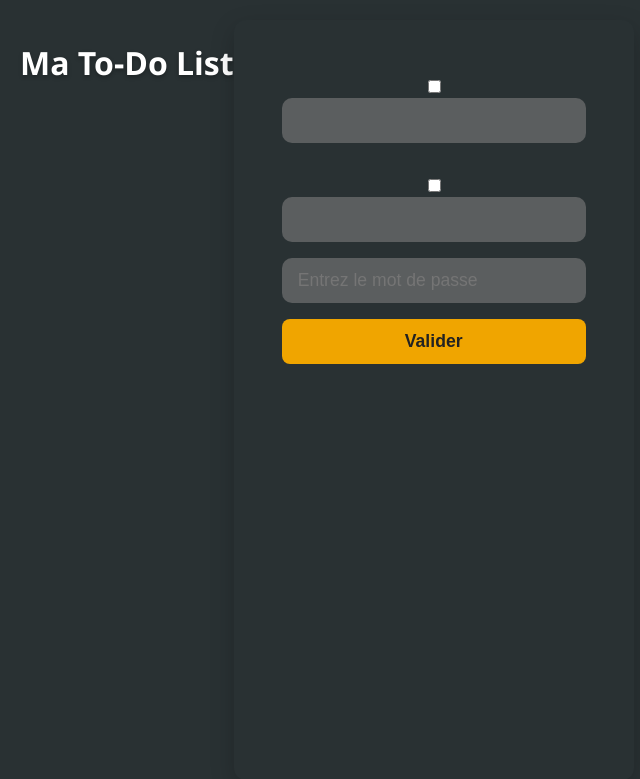
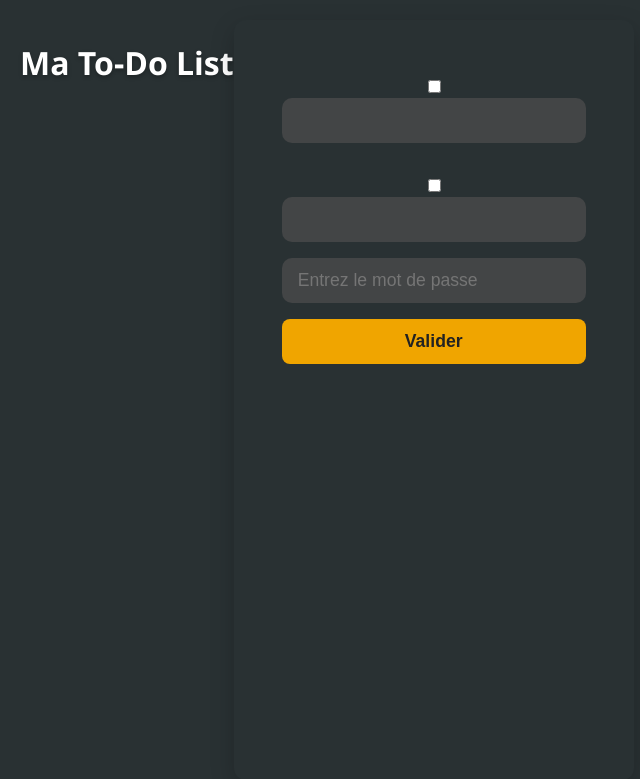
Before and after one commit to dim2008/projet, a Flask app: page / in a window 1280 px wide. Shown: the top 779 px of the page, without its empty margins (0-640 px from the left). Run offline with Flask 3, Linux system fonts and the light colour scheme.

Commit message:
Update style.css

```diff
--- a/static/style.css
+++ b/static/style.css
@@ -6,7 +6,7 @@
 body {
   font-family: 'Segoe UI', Tahoma, Geneva, Verdana, sans-serif;
   background: #293133;
-  color: #fff;
+  color: #ffffff;
   display: flex;
   height: 100vh;
   margin: 0;
@@ -38,7 +38,7 @@ input[type="text"] {
   border-radius: 10px;
   margin-bottom: 1rem;
   outline: none;
-  background-color: #5b5e5f;
+  background-color: #434546;
 }
 
 button {
```
